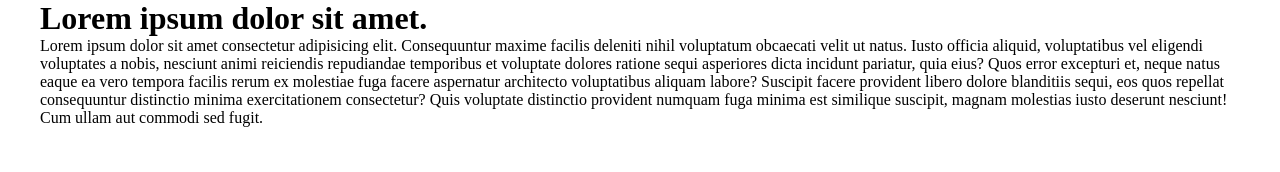
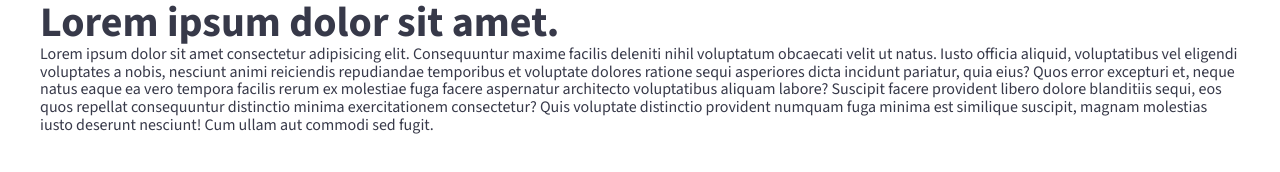
Before and after one commit to ajil101/responsive-_website, a plain HTML site: page index.html in a window 1280 px wide. Drawn offline with Linux system fonts and the light colour scheme.

Commit message:
Add Global Styles

```diff
--- a/style.css
+++ b/style.css
@@ -1,3 +1,44 @@
+@layer global, components, utility;
+
+@layer global {
+  /* source-sans-3-regular - latin */
+  @font-face {
+    font-display: swap; /* Check https://developer.mozilla.org/en-US/docs/Web/CSS/@font-face/font-display for other options. */
+    font-family: "Source Sans 3";
+    font-style: normal;
+    font-weight: 400;
+    src: url("/fonts/source-sans-3-v19-latin-regular.woff2") format("woff2"); /* Chrome 36+, Opera 23+, Firefox 39+, Safari 12+, iOS 10+ */
+  }
+  /* source-sans-3-700 - latin */
+  @font-face {
+    font-display: swap; /* Check https://developer.mozilla.org/en-US/docs/Web/CSS/@font-face/font-display for other options. */
+    font-family: "Source Sans 3";
+    font-style: normal;
+    font-weight: 700;
+    src: url("/fonts/source-sans-3-v19-latin-700.woff2") format("woff2"); /* Chrome 36+, Opera 23+, Firefox 39+, Safari 12+, iOS 10+ */
+  }
+  /* fonts */
+  :root {
+    --fs-14: calc(14 / 16 * 1rem);
+    --fs-16: calc(16 / 16 * 1rem);
+    --fs-24: calc(24 / 16 * 1rem);
+    --fs-36: calc(36 / 16 * 1rem);
+    --fs-42: calc(42 / 16 * 1rem);
+    --fs-48: calc(48 / 16 * 1rem);
+    --fs-72: calc(72 / 16 * 1rem);
+
+    --font-size-topnav: var(--fs-14);
+    --font-size-h1: var(--fs-42);
+    --font-size-h2: var(--fs-36);
+    --font-size-h3: var(--fs-24);
+
+    @media (width >= calc (600 / 16 *1rem)) {
+      --font-size-topnav: var(--fs-16);
+      --font-size-h1: var(--fs-72);
+      --font-size-h2: var(--fs-48);
+    }
+  }
+
   /* Colors */
   :root {
     --c-white: hsl(0, 0%, 100%);
@@ -29,6 +70,29 @@
     margin: 0;
   }
 
+  body {
+    font-family: "Source Sans 3", Arial, Helvetica, sans-serif;
+    line-height: 1.1;
+    color: var(--color-text-dark);
+  }
+
+  h1,
+  h2,
+  h3 {
+    line-height: 1.1;
+  }
+
+  h1 {
+    font-size: var(--font-size-h1);
+  }
+
+  h2 {
+    font-size: var(--font-size-h2);
+  }
+  h3 {
+    font-size: var(--font-size-h3);
+  }
+
   a {
     text-decoration: none;
   }
@@ -43,3 +107,16 @@ svg {
     width: min(calc(100% - 48px), calc(1200 / 16 * 1rem));
     margin-inline: auto;
   }
+}
+@layer components {
+}
+@layer utility {
+  .visually-hidden {
+    position: absolute;
+    left: -10000px;
+    top: auto;
+    width: 1px;
+    height: 1px;
+    overflow: hidden;
+  }
+}
```
Also changed, not shown: fonts/source-sans-3-v19-latin-700.woff2 (added), fonts/source-sans-3-v19-latin-regular.woff2 (added). Lines whose indentation alone changed are shown as unchanged.
